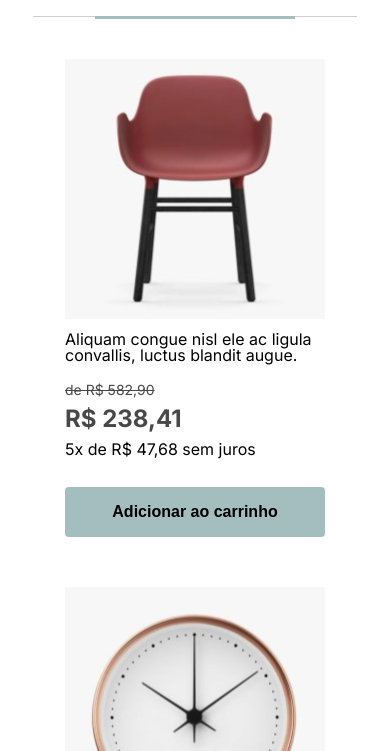
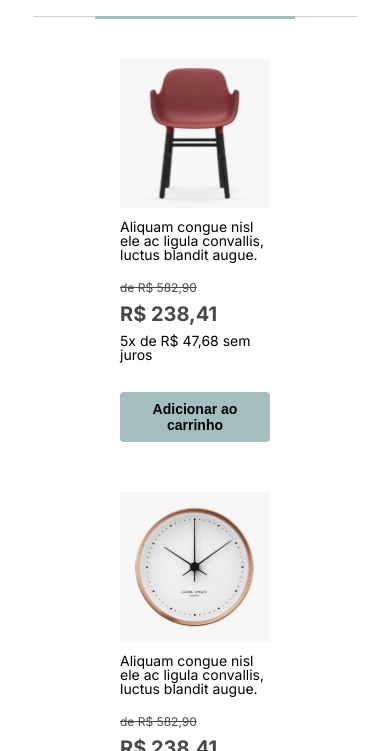
Before and after one commit to Jose-Pedro-Bernardes/catus-teste, a Next.js app: page / in a window 390 px wide. Shown: the part 817-1568 px from the top of the page. Built offline with nearby package versions, Linux system fonts and the light colour scheme.

Commit message:
refactor: tratando melhor da responsividade do card de cada produto através da propriedade layout="responsive" do Componente Image.
Além de tratar melhor no css.

```diff
--- a/src/components/Card/Card.module.css
+++ b/src/components/Card/Card.module.css
@@ -54,3 +54,53 @@
 .btnAddToCart:hover{
     background-color: var(--main-button-hover);
 }
+
+@media(max-width: 850px){
+    .card{
+        max-width: 100%;
+    }
+    .description{
+        margin-top: 10px;
+        margin-bottom: 20px;
+        font-size: 0.875rem;
+        width: 100%;
+    }
+
+    .fullPrice{
+        font-size: 0.75rem;
+        text-decoration: line-through;
+        color: var(--grey-2);
+        margin-bottom: 10px;
+    }
+
+    .actualPrice{
+        font-size: 1.25rem;
+        color: var(--grey-2);
+        font-weight: 700;
+        margin-bottom: 10px;
+    }
+
+    .installments{
+        font-size: 0.875rem;
+        margin-bottom: 30px;
+    }
+
+    .btnAddToCart{
+        height: 50px;
+        font-size: 0.875rem;
+        font-weight: 700;
+    }
+}
+
+@media(max-width: 580px){
+    .card{
+        width: 170px;
+        gap: 0px;
+    }
+}
+
+@media(max-width: 400px){
+    .card{
+        width: 150px;
+    }
+}
--- a/src/components/Card/index.tsx
+++ b/src/components/Card/index.tsx
@@ -28,6 +28,7 @@ const Card: React.FC<IProps> = ({
           alt={`Imagem do produto ${id}`}
           width={260}
           height="260"
+          layout="responsive"
         />
       </figure>
       <p className={styles.description}>{description}</p>
```
